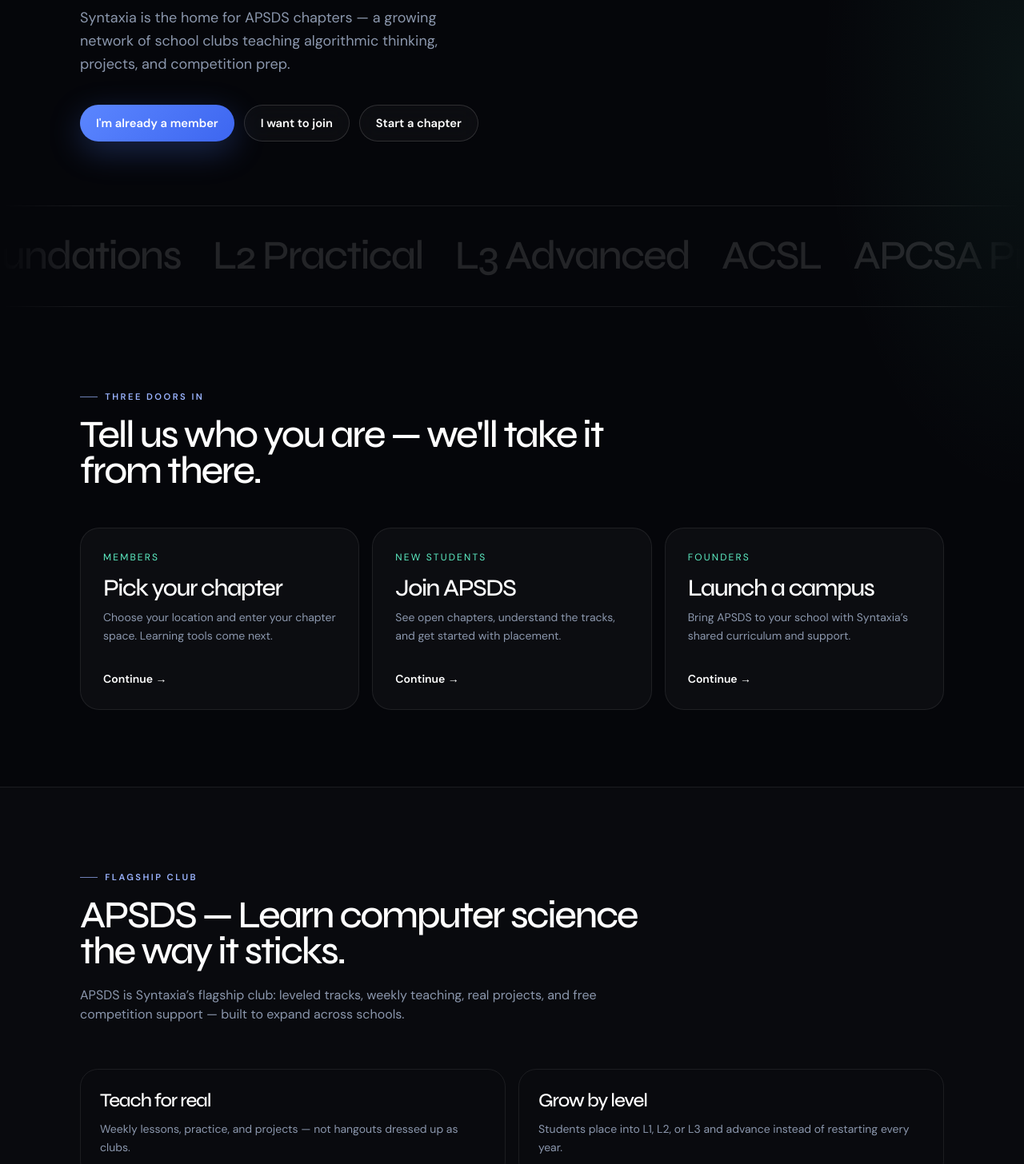
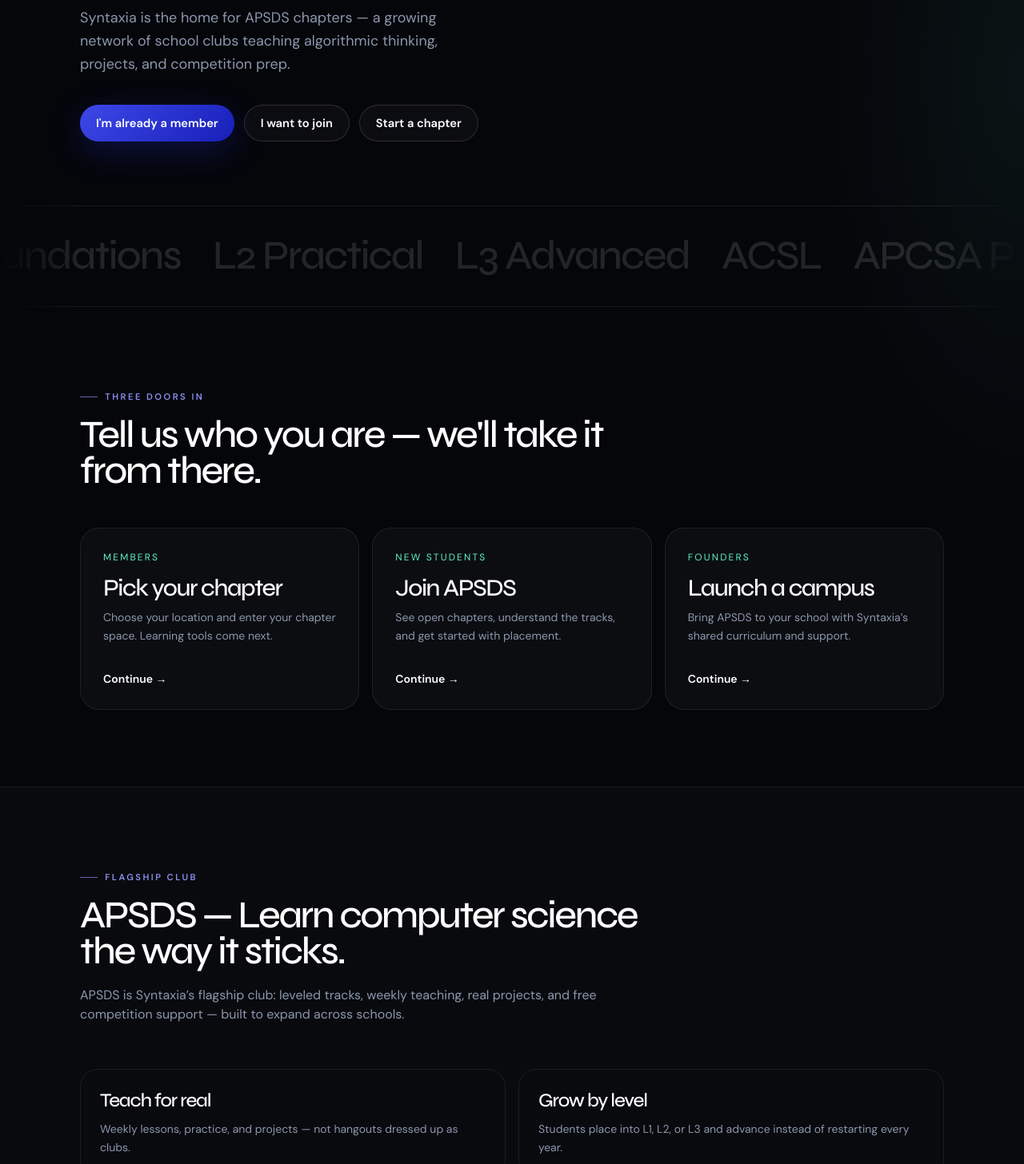
Before and after one commit to mittanshbhatia/Syntaxia, a Next.js app: page / in a window 1280 px wide. Shown: the part 605-2061 px from the top of the page at 80% size. Built offline with nearby package versions, Linux system fonts and the light colour scheme.

Commit message:
Use APSDS logo blue as the site brand color.
Align primary buttons, accents, and focus states with the APSDS blue so Syntaxia matches the club branding.

```diff
--- a/app/globals.css
+++ b/app/globals.css
@@ -6,8 +6,13 @@
   --muted: #8b97ad;
   --line: rgba(255, 255, 255, 0.08);
   --line-2: rgba(255, 255, 255, 0.14);
-  --brand: #4f7cff;
-  --brand-soft: #9bb4ff;
+  /* APSDS logo blue */
+  --brand: #1f2bd5;
+  --brand-soft: #8b91f0;
+  --brand-bright: #3d48e8;
+  --brand-deep: #171fb8;
+  --brand-rgb: 31, 43, 213;
+  --brand-soft-rgb: 139, 145, 240;
   --mint: #5ef0c6;
   --surface: rgba(255, 255, 255, 0.03);
   --surface-2: rgba(255, 255, 255, 0.055);
@@ -46,7 +51,7 @@
 }
 
 ::selection {
-  background: rgba(79, 124, 255, 0.4);
+  background: rgba(var(--brand-rgb), 0.4);
   color: white;
 }
 
@@ -59,7 +64,7 @@
   position: relative;
   overflow-x: clip;
   background:
-    radial-gradient(ellipse 80% 50% at 50% -20%, rgba(79, 124, 255, 0.22), transparent 60%),
+    radial-gradient(ellipse 80% 50% at 50% -20%, rgba(var(--brand-rgb), 0.22), transparent 60%),
     radial-gradient(ellipse 40% 30% at 100% 20%, rgba(94, 240, 198, 0.06), transparent 50%),
     #05060a;
 }
@@ -121,13 +126,13 @@
 }
 
 .btn-primary {
-  background: linear-gradient(135deg, #5b86ff, #3d66f0);
+  background: linear-gradient(135deg, var(--brand-bright), var(--brand-deep));
   color: white;
-  box-shadow: 0 12px 40px rgba(79, 124, 255, 0.28);
+  box-shadow: 0 12px 40px rgba(var(--brand-rgb), 0.28);
 }
 
 .btn-primary:hover {
-  box-shadow: 0 16px 48px rgba(79, 124, 255, 0.4);
+  box-shadow: 0 16px 48px rgba(var(--brand-rgb), 0.4);
 }
 
 .btn-ghost {
@@ -203,13 +208,13 @@
   width: 12rem;
   height: 12rem;
   border-radius: 999px;
-  background: radial-gradient(circle, rgba(79, 124, 255, 0.28), transparent 70%);
+  background: radial-gradient(circle, rgba(var(--brand-rgb), 0.28), transparent 70%);
   opacity: 0;
   transition: opacity 0.45s var(--ease);
 }
 
 .tile:hover {
-  border-color: rgba(155, 180, 255, 0.35);
+  border-color: rgba(var(--brand-soft-rgb), 0.35);
   background: var(--surface-2);
   transform: translateY(-4px);
   box-shadow: 0 24px 60px rgba(0, 0, 0, 0.28);
--- a/app/page.tsx
+++ b/app/page.tsx
@@ -117,7 +117,7 @@
           <div className="mt-14 grid gap-4 md:grid-cols-2">
             {pillars.map((pillar, index) => (
               <Reveal key={pillar.title} delay={(Math.min(index + 1, 3)) as 1 | 2 | 3}>
-                <article className="rounded-[1.4rem] border border-[var(--line)] px-6 py-7 transition duration-500 hover:border-[rgba(155,180,255,0.3)]">
+                <article className="rounded-[1.4rem] border border-[var(--line)] px-6 py-7 transition duration-500 hover:border-[rgba(var(--brand-soft-rgb),0.3)]">
                   <h3 className="display text-2xl text-white">{pillar.title}</h3>
                   <p className="mt-3 text-sm leading-relaxed text-[var(--muted)]">{pillar.body}</p>
                 </article>
@@ -159,7 +159,7 @@
 
       <section className="container pb-24">
         <Reveal>
-          <div className="overflow-hidden rounded-[2rem] border border-[var(--line)] bg-[radial-gradient(circle_at_top_left,rgba(79,124,255,0.18),transparent_45%),rgba(255,255,255,0.02)] p-8 sm:p-12">
+          <div className="overflow-hidden rounded-[2rem] border border-[var(--line)] bg-[radial-gradient(circle_at_top_left,rgba(var(--brand-rgb),0.18),transparent_45%),rgba(255,255,255,0.02)] p-8 sm:p-12">
             <p className="eyebrow">Open now</p>
             <h2 className="display mt-4 max-w-2xl text-4xl text-white">
               {openChapters.length} active chapter{openChapters.length === 1 ? "" : "s"} — more on the way.
--- a/components/AuthForm.tsx
+++ b/components/AuthForm.tsx
@@ -71,7 +71,7 @@
           <input
             value={displayName}
             onChange={(e) => setDisplayName(e.target.value)}
-            className="w-full rounded-2xl border border-[var(--line)] bg-[var(--surface)] px-4 py-3 text-white outline-none focus:border-[rgba(155,180,255,0.45)]"
+            className="w-full rounded-2xl border border-[var(--line)] bg-[var(--surface)] px-4 py-3 text-white outline-none focus:border-[rgba(var(--brand-soft-rgb),0.45)]"
             placeholder="Your name"
           />
         </label>
@@ -84,7 +84,7 @@
           required
           value={email}
           onChange={(e) => setEmail(e.target.value)}
-          className="w-full rounded-2xl border border-[var(--line)] bg-[var(--surface)] px-4 py-3 text-white outline-none focus:border-[rgba(155,180,255,0.45)]"
+          className="w-full rounded-2xl border border-[var(--line)] bg-[var(--surface)] px-4 py-3 text-white outline-none focus:border-[rgba(var(--brand-soft-rgb),0.45)]"
           placeholder="you@school.edu"
         />
       </label>
@@ -97,7 +97,7 @@
           minLength={6}
           value={password}
           onChange={(e) => setPassword(e.target.value)}
-          className="w-full rounded-2xl border border-[var(--line)] bg-[var(--surface)] px-4 py-3 text-white outline-none focus:border-[rgba(155,180,255,0.45)]"
+          className="w-full rounded-2xl border border-[var(--line)] bg-[var(--surface)] px-4 py-3 text-white outline-none focus:border-[rgba(var(--brand-soft-rgb),0.45)]"
           placeholder="At least 6 characters"
         />
       </label>
--- a/components/ChapterPicker.tsx
+++ b/components/ChapterPicker.tsx
@@ -106,7 +106,7 @@
           value={query}
           onChange={(event) => setQuery(event.target.value)}
           placeholder="Search school or region"
-          className="w-full rounded-2xl border border-[var(--line)] bg-[var(--surface)] px-4 py-3.5 text-white outline-none transition placeholder:text-[var(--muted)] focus:border-[rgba(155,180,255,0.45)]"
+          className="w-full rounded-2xl border border-[var(--line)] bg-[var(--surface)] px-4 py-3.5 text-white outline-none transition placeholder:text-[var(--muted)] focus:border-[rgba(var(--brand-soft-rgb),0.45)]"
         />
       </label>
 
--- a/components/RoleManager.tsx
+++ b/components/RoleManager.tsx
@@ -108,7 +108,7 @@
         value={query}
         onChange={(e) => setQuery(e.target.value)}
         placeholder="Search by name or email"
-        className="w-full rounded-2xl border border-[var(--line)] bg-[var(--surface)] px-4 py-3 text-white outline-none focus:border-[rgba(155,180,255,0.45)]"
+        className="w-full rounded-2xl border border-[var(--line)] bg-[var(--surface)] px-4 py-3 text-white outline-none focus:border-[rgba(var(--brand-soft-rgb),0.45)]"
       />
 
       {error ? <p className="text-sm text-red-300">{error}</p> : null}
```
Also changed, not shown: 1 other file (tests, documents, lock files or other folders).
